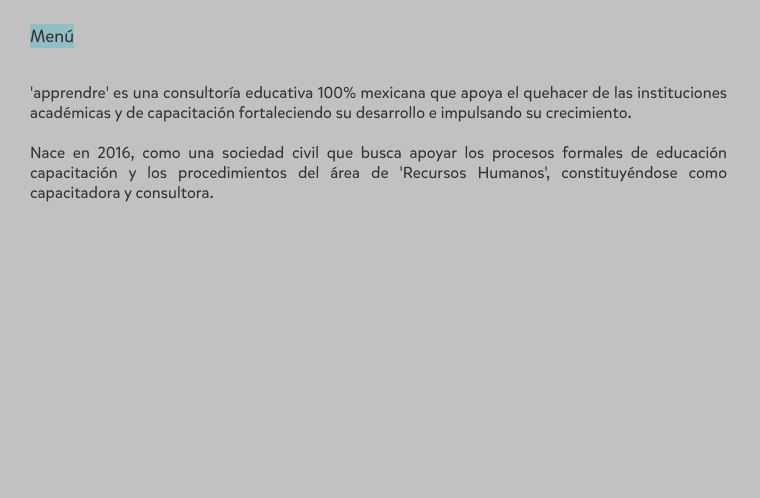
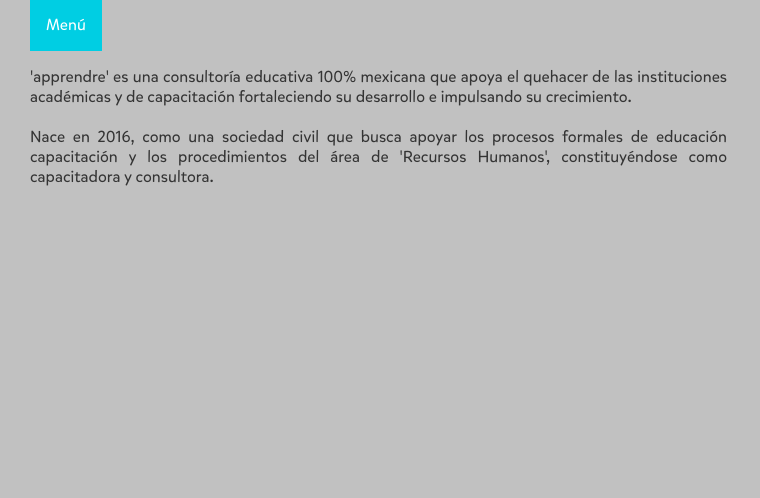
Before and after one commit to apprendree/apprendre.github.io, a plain HTML site: page index.html in a window 1280 px wide. Shown: the part 302-800 px from the top of the page, without its empty margins (0-760 px from the left). Drawn offline with nearby package versions, Linux system fonts and the light colour scheme; some packages are replaced by stand-ins of ours; a script that the page names is missing.

Commit message:
vaeldropdown

```diff
--- a/apprendre.css
+++ b/apprendre.css
@@ -1,4 +1,15 @@
 /* va el dropdown */
+
+.dropbtn {
+    background-color: #00CEE3;
+    color: white;
+    padding: 16px;
+    font-size: 16px;
+    font-family: MikadoRegular;
+	src: url("MikadoRegular.otf");
+    border: none;
+    cursor: pointer;
+}
 
 .dropdown {
     position: relative;
@@ -13,14 +24,18 @@
     box-shadow: 0px 8px 16px 0px rgba(0,0,0,0.9);
     padding: 12px 16px;
     z-index: 20;
-    		cursor: crosshair;
     color:#fff;
 }
+
+.dropdown-content a:hover {background-color: #898989}
 
 .dropdown:hover .dropdown-content {
     display: block;
 }
 
+.dropdown:hover .dropbtn {
+    background-color: #898989;
+}
 
 		body {
 			margin-top: 300px;
--- a/index.html
+++ b/index.html
@@ -12,12 +12,13 @@
   <script src="sketch.js" type="text/javascript"></script>
   <link rel="stylesheet" type="text/css" href="apprendre.css">
   <img src = "logo.png">
-
 </head>
 
 <body>
   <div id="contenuno">
-    <div class="dropdown"><span> <p style="font-size:133%;"> <sub> Menú </p> </sub> </span>
+    <div class="dropdown">
+      <button class="dropbtn">Menú</button>
+    <!-- <span> <p style="font-size:133%;"> <sub> Menú </p> </sub> </span> -->
    </span> <div class="dropdown-content">
         <section> <a style = "font-size:90%" href=index.html>¿Quiénes somos?</a> </section>
         <br>
```
Lines whose indentation alone changed are shown as unchanged.
